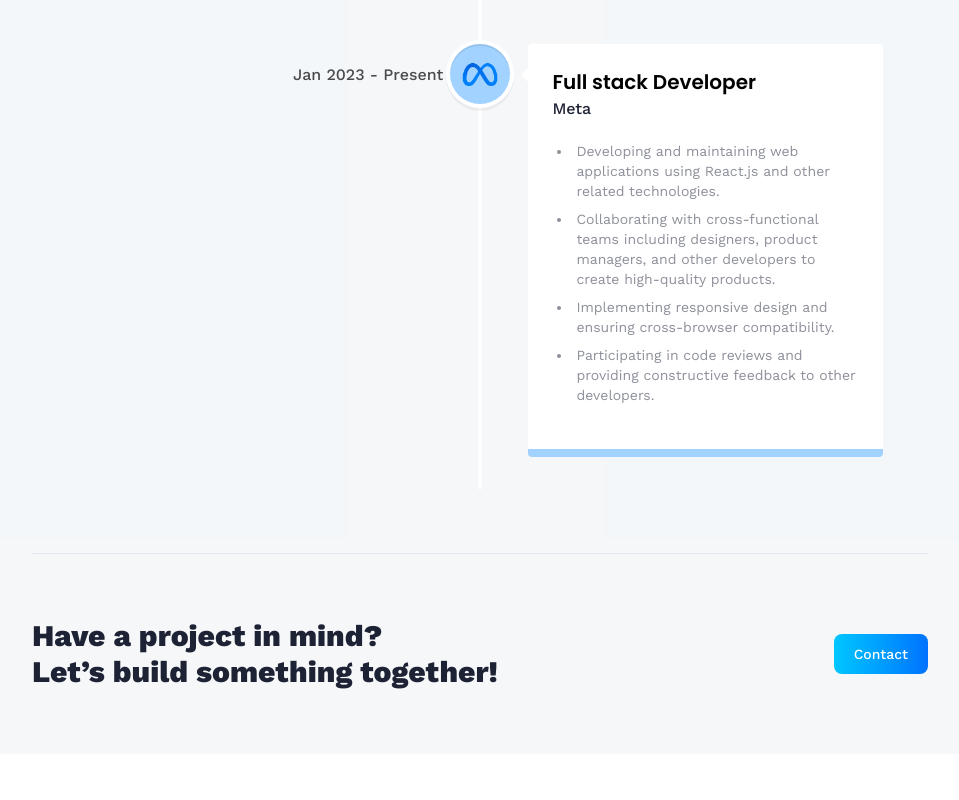
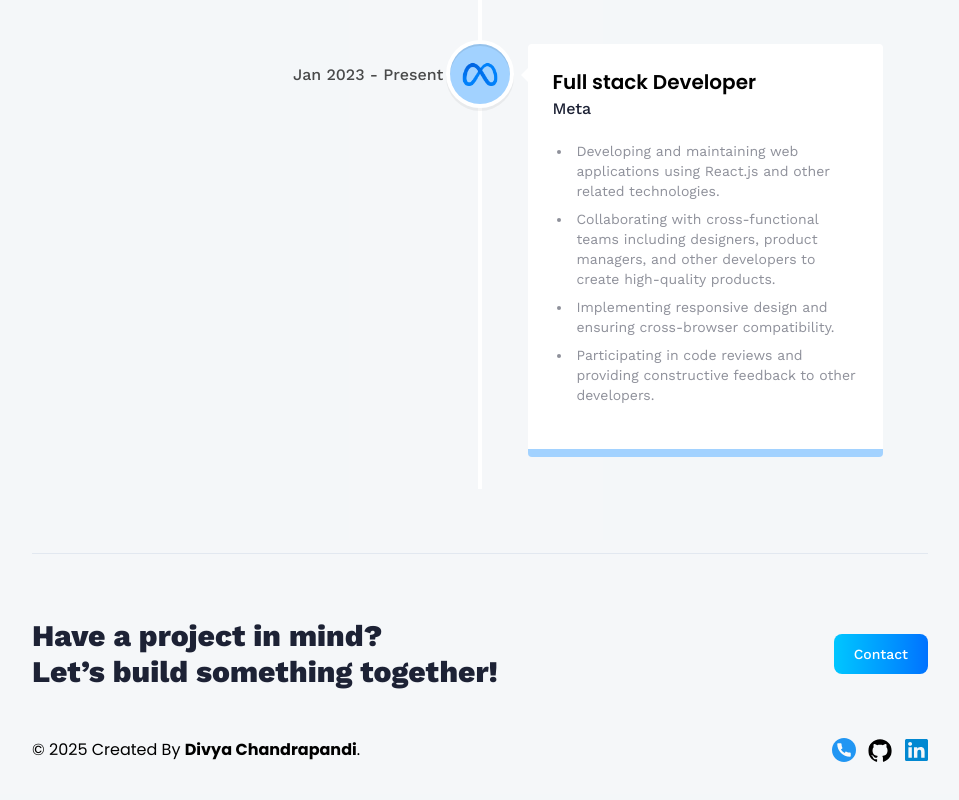
Before and after one commit to divyachandrapandi/3D-Portfolio-2025, a React (Vite) app: page /about in a window 1280 px wide. Shown: the part 2509-3309 px from the top of the page, without its empty margins (160-1119 px from the left). Before the commit the page ends 3263 px from the top, so only its background shows below. Built offline with nearby package versions, Linux system fonts and the light colour scheme; no server answers; the HTML template or start-up script is replaced by a standard one.

Commit message:
Added Footer

```diff
--- /dev/null
+++ b/src/components/Footer.jsx
@@ -0,0 +1,31 @@
+import { Link } from "react-router-dom";
+
+import { socialLinks } from "../constants";
+
+const Footer = () => {
+    return (
+        <footer className='footer font-poppins lg:px-0 py-12'>
+            {/*<hr className='border-slate-200' />*/}
+
+            <div className='footer-container'>
+                <p className={'max-md:text-center'}>
+                    © 2025 Created By <strong>Divya Chandrapandi</strong>.
+                </p>
+
+                <div className='flex gap-3 justify-center items-center'>
+                    {socialLinks.map((link) => (
+                        <Link key={link.name} to={link.link} target='_blank'>
+                            <img
+                                src={link.iconUrl}
+                                alt={link.name}
+                                className='w-6 h-6 object-contain'
+                            />
+                        </Link>
+                    ))}
+                </div>
+            </div>
+        </footer>
+    );
+};
+
+export default Footer;
--- a/src/components/index.js
+++ b/src/components/index.js
@@ -3,11 +3,13 @@ import Loader from './Loader.jsx';
 import Navbar from './Navbar.jsx';
 import Alert from './Alert.jsx';
 import CTA from './CTA.jsx';
+import Footer from './Footer.jsx'
 
 export {
     HomeInfo,
     Loader,
     Navbar,
     Alert,
-    CTA
+    CTA,
+    Footer
 }
--- a/src/index.css
+++ b/src/index.css
@@ -69,11 +69,11 @@ body:has(.card[data-color="green"]:hover) {
     }
 
     .footer {
-        @apply max-w-5xl mx-auto sm:px-16 pb-6 px-8 flex flex-col gap-7;
+        @apply max-w-5xl mx-auto  flex flex-col gap-7;
     }
 
     .footer-container {
-        @apply flex flex-wrap gap-7 items-center justify-between;
+        @apply flex flex-wrap gap-7 items-center justify-between max-md:justify-center;
     }
 
     .info-box {
--- a/src/pages/About.jsx
+++ b/src/pages/About.jsx
@@ -3,7 +3,7 @@ import {
     VerticalTimelineElement,
 } from 'react-vertical-timeline-component';
 import { experiences, skills } from '../constants';
-import { CTA } from '../components';
+import { CTA, Footer } from '../components';
 
 import 'react-vertical-timeline-component/style.min.css';
 
@@ -110,6 +110,8 @@ const About = () => {
             <hr className="border-slate-200" />
 
             <CTA />
+
+            <Footer />
         </section>
     );
 };
--- a/src/pages/Projects.jsx
+++ b/src/pages/Projects.jsx
@@ -1,6 +1,6 @@
 import { Link } from "react-router-dom";
 
-import { CTA } from "../components";
+import { CTA, Footer } from '../components';
 import { projects } from "../constants";
 import { arrow } from "../assets/icons";
 
@@ -64,6 +64,8 @@ const Projects = () => {
             <hr className='border-slate-200' />
 
             <CTA />
+
+            <Footer />
         </section>
     );
 };
```
